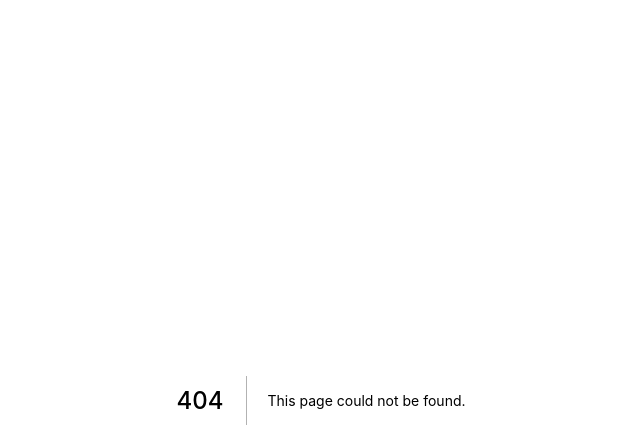
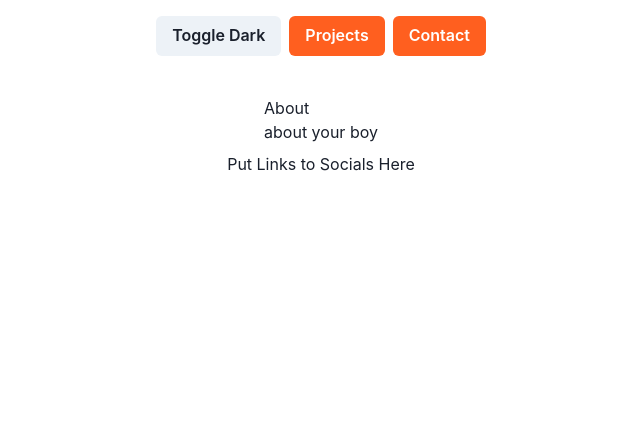
Before and after one commit to nme22/next-portfolio, a Next.js app in the folder portfolio/: page /About in a window 1280 px wide. Before the commit this address had no page. Shown: the top 448 px of the page, without its empty margins (319-959 px from the left). Built offline with nearby package versions, Linux system fonts and the light colour scheme.

Commit message:
Navbar work

```diff
--- /dev/null
+++ b/portfolio/components/Footer.js
@@ -0,0 +1,5 @@
+const Footer = () => {
+  return <footer>Put Links to Socials Here</footer>;
+};
+
+export default Footer;
--- /dev/null
+++ b/portfolio/components/Layout.js
@@ -0,0 +1,15 @@
+import PortNavbar from './Navbar';
+import Footer from './Footer';
+import { VStack } from '@chakra-ui/react';
+
+const Layout = ({ children }) => {
+  return (
+    <VStack>
+      <PortNavbar />
+      {children}
+      <Footer />
+    </VStack>
+  );
+};
+
+export default Layout;
--- /dev/null
+++ b/portfolio/components/Navbar.js
@@ -0,0 +1,31 @@
+import { HStack, Button, useColorMode } from '@chakra-ui/react';
+import { useColorModeValue } from '@chakra-ui/color-mode';
+import Link from 'next/link';
+
+const PortNavbar = () => {
+  const { colorMode, toggleColorMode } = useColorMode();
+
+  const bg = useColorModeValue('#FF5F1F', '#00FFFF');
+  const color = useColorModeValue('white', 'gray.500');
+  return (
+    <HStack mb={4} p={4} borderStyle="double">
+      <Button onClick={toggleColorMode}>
+        Toggle {colorMode === 'light' ? 'Dark' : 'Light'}
+      </Button>
+      {/* <Box mbb={4} bg={bg} color={color}>
+          This should change color based on the color mode.
+        </Box> */}
+      <Link href="/">
+        <Button bg={bg} color={color}>
+          Projects
+        </Button>
+      </Link>
+      <Link href="/">
+        <Button bg={bg} color={color}>
+          Contact
+        </Button>
+      </Link>
+    </HStack>
+  );
+};
+export default PortNavbar;
--- /dev/null
+++ b/portfolio/pages/About.js
@@ -0,0 +1,10 @@
+const About = () => {
+  return (
+    <div>
+      <h1>About</h1>
+      <p> about your boy</p>
+    </div>
+  );
+};
+
+export default About;
--- a/portfolio/pages/_app.js
+++ b/portfolio/pages/_app.js
@@ -1,20 +1,14 @@
 import '../styles/globals.css';
 import * as React from 'react';
-import { ChakraProvider, extendTheme } from '@chakra-ui/react';
-
-const colors = {
-  brand: {
-    900: '#FF5F1F',
-    800: '#36454F',
-    700: '#00FFFF',
-  },
-};
-const theme = extendTheme({ colors });
+import { ChakraProvider } from '@chakra-ui/react';
+import Layout from '../components/Layout';
 
 function MyApp({ Component, pageProps }) {
   return (
-    <ChakraProvider theme={theme}>
-      <Component {...pageProps} />
+    <ChakraProvider>
+      <Layout>
+        <Component {...pageProps} />
+      </Layout>
     </ChakraProvider>
   );
 }
```
Also changed, not shown: portfolio/pages/index.js (+3 -9 lines).
